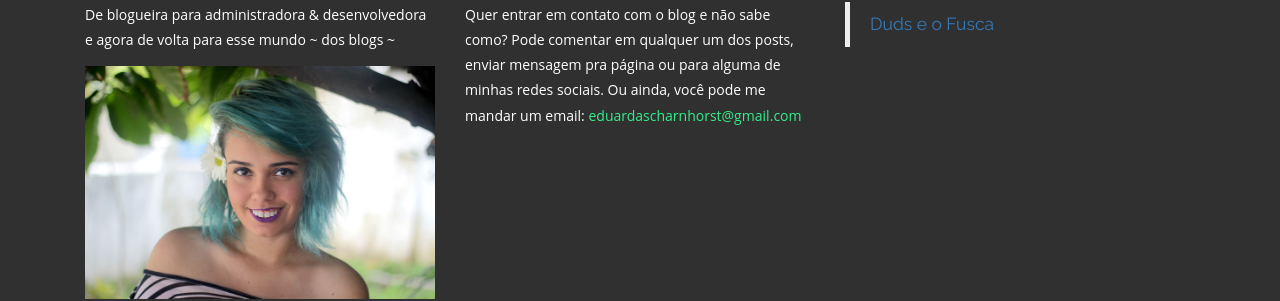
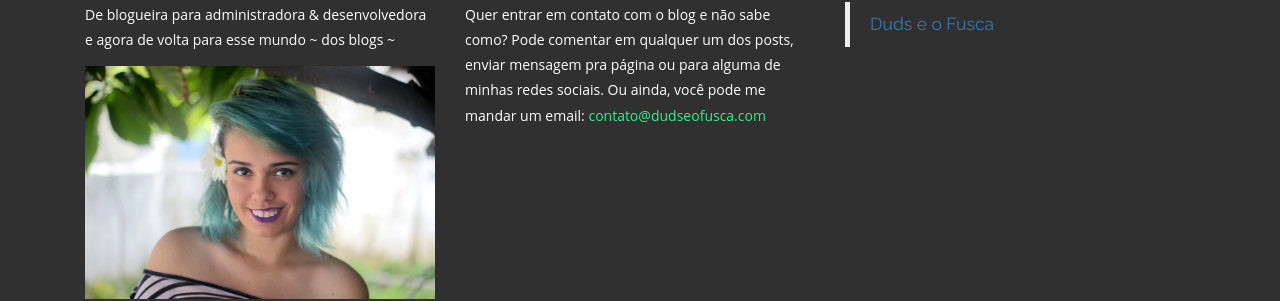
Before and after one commit to dudaschar/blog, a Jekyll site: the page built from index.html, in a window 1280 px wide and 900 px high, scrolled down 2733 px. Shown: the part 447-748 px from the top of the window. Built offline with Jekyll 4.4.1, drawn with Linux system fonts in a browser that asks for light colours; the list of posts is cut into pages by our own code.

Commit message:
Update bottom.html

```diff
--- a/_includes/bottom.html
+++ b/_includes/bottom.html
@@ -10,7 +10,7 @@
     </div>
     <div class="col-md-4 footer-middle">
       <h4>Fale comigo</h4>
-        <p>Quer entrar em contato com o blog e não sabe como? Pode comentar em qualquer um dos posts, enviar mensagem pra página ou para alguma de minhas redes sociais. Ou ainda, você pode me mandar um email: <a href="mailto:eduardascharnhorst@gmail.com?">eduardascharnhorst@gmail.com</a></p>
+        <p>Quer entrar em contato com o blog e não sabe como? Pode comentar em qualquer um dos posts, enviar mensagem pra página ou para alguma de minhas redes sociais. Ou ainda, você pode me mandar um email: <a href="mailto:contato@dudseofusca.com?">contato@dudseofusca.com</a></p>
     </div>
     <div class="col-md-4 footer-right">
       <h4>Facebook</h4>
```
